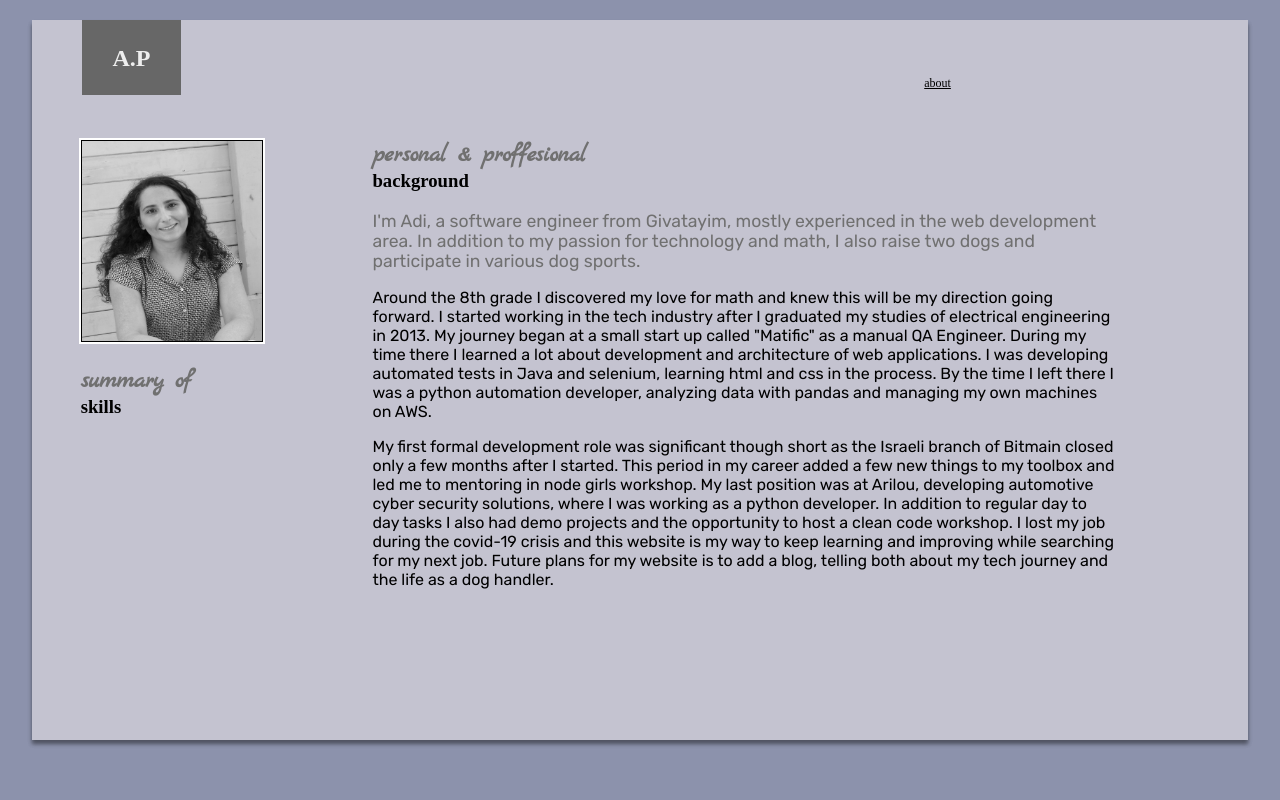
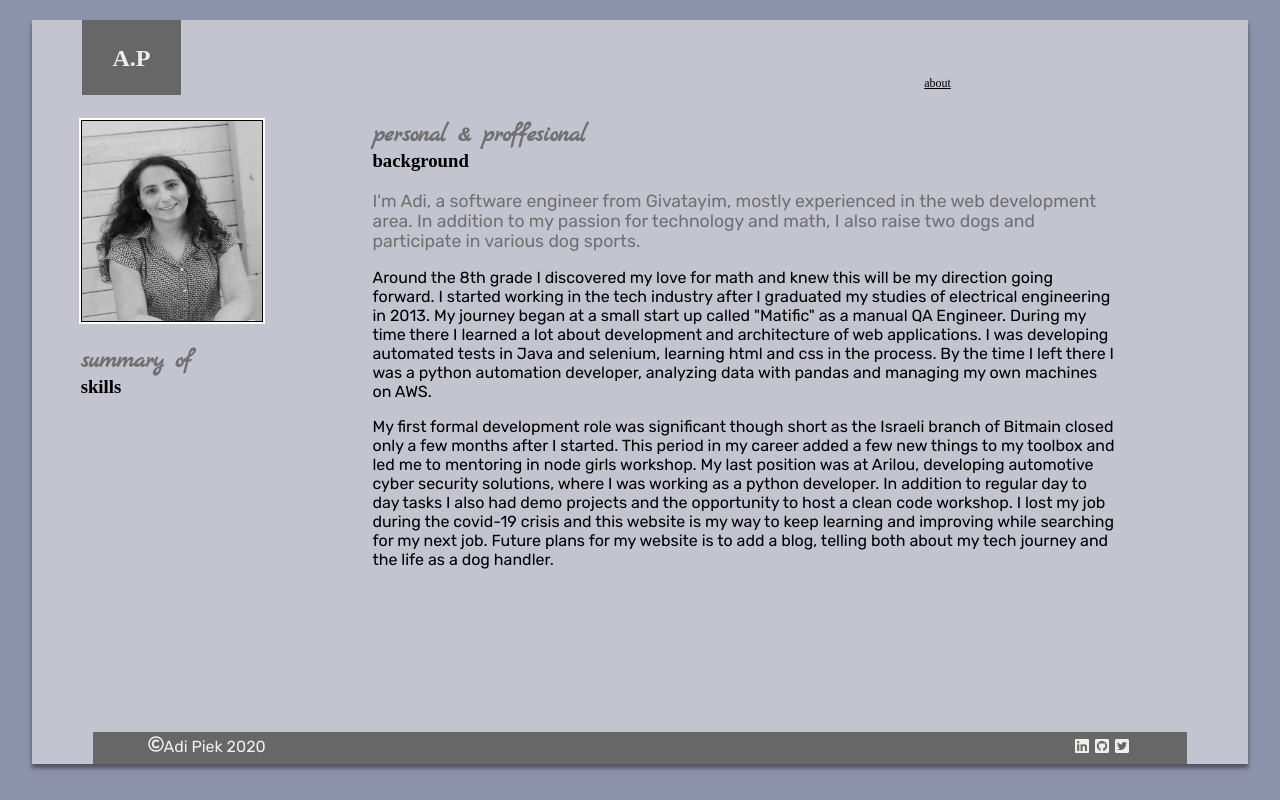
Before and after one commit to Adipie/personal_blog, a React (Create React App) app: page / in a window 1280 px wide. Built offline with nearby package versions, Linux system fonts and the light colour scheme; a web font is replaced by a local one.

Commit message:
Add footer element

```diff
--- a/src/App.css
+++ b/src/App.css
@@ -11,7 +11,7 @@
   background-color: #C4C3D0 ;
   box-shadow: 0px 4px 4px rgba(0, 0, 0, 0.25), 0px 4px 4px rgba(0, 0, 0, 0.25);
   height: fit-content;
-  min-height: 90vh;
+  min-height: 93vh;
   width: 95%;
 }
 
--- a/src/App.js
+++ b/src/App.js
@@ -3,6 +3,7 @@ import { BrowserRouter as Router, Switch, Route } from 'react-router-dom';
 import About from './pages/About'
 import './App.css';
 import NavBar from './components/Navbar';
+import Footer from './components/Footer';
 
 function App() {
   return (
@@ -12,6 +13,7 @@ function App() {
           <Switch>
             <Route path='/' exact component={About}/>
           </Switch>
+          <Footer />
         </Router>
     </div>
   );
--- /dev/null
+++ b/src/components/Footer.css
@@ -0,0 +1,44 @@
+@import url('https://fonts.googleapis.com/css?family=Rubik');
+
+.footer_container {
+    font-family: 'Rubik';
+    position: absolute;
+    bottom: 0;
+    height: fit-content;
+    width: 90%;
+    background-color: #676767;
+    color: #f0efed;
+    padding-top: 0.25rem;
+    padding-bottom: 0.25rem;
+    margin-left: 5%;
+}
+
+.footer_copyrights {
+    margin-left: 5%;
+    display: inline;
+}
+
+.footer-links {
+    list-style-type: none;
+    display: flex;
+    margin: 0;
+    margin-right: 5%;
+    float: right;
+}
+
+.footer-links li {
+    margin: 0;
+    padding: 2px;
+    cursor: pointer;
+}
+
+a.social-media-icon:link, a.social-media-icon:visited {
+    color: #f0efed;
+}
+
+@media screen and (max-width: 960px) {
+    .footer_container {
+        position: relative;
+        margin-top: 5px;
+    }
+}
--- /dev/null
+++ b/src/components/Footer.js
@@ -0,0 +1,20 @@
+import React from 'react';
+import './Footer.css';
+import { FaRegCopyright, FaLinkedin, FaGithubSquare, FaTwitterSquare } from 'react-icons/fa'
+
+function Footer() {
+    return <div className="footer_container">
+        <div className="footer_copyrights">
+            <FaRegCopyright />
+             Adi Piek 2020
+        </div>
+        <ul className="footer-links">
+            <li><a className="social-media-icon" href="https://www.linkedin.com/in/adipiek" target="_blank"><FaLinkedin /></a></li>
+            <li><a className="social-media-icon"href="https://github.com/Adipie" target="_blank"><FaGithubSquare /></a></li>
+            <li><a className="social-media-icon"href="https://twitter.com/Adi_Pie_k" target="_blank"><FaTwitterSquare /></a></li>
+        </ul>
+    </div>
+
+}
+
+export default Footer;
--- a/src/components/Navbar.css
+++ b/src/components/Navbar.css
@@ -9,7 +9,7 @@
     position: sticky;
     top: 0;
     z-index: 999;
-    margin-bottom: 40px;
+    margin-bottom: 20px;
   }
 
   .navbar-container {
@@ -29,7 +29,6 @@
 
   .navbar-logo {
         position: absolute;
-        /* margin-left: 37px; */
         width: 99px;
         height: 75px;
         background: #676767;
--- a/src/components/Navbar.js
+++ b/src/components/Navbar.js
@@ -27,10 +27,6 @@ function NavBar() {
         </div>
 
     </>
-
-    // <div id="menu">
-
-    //        </div>
 }
 
 export default NavBar;
--- a/src/pages/About.css
+++ b/src/pages/About.css
@@ -1,6 +1,7 @@
 @import url('https://fonts.googleapis.com/css?family=Rubik');
 
 .about_content {
+    /* display: flex; */
     font-family: "Rubik";
     position: absolute;
     left: 4%;
```
